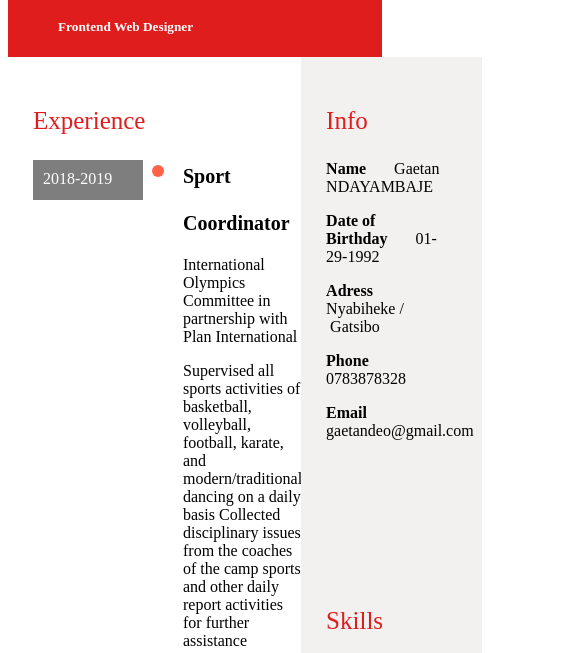
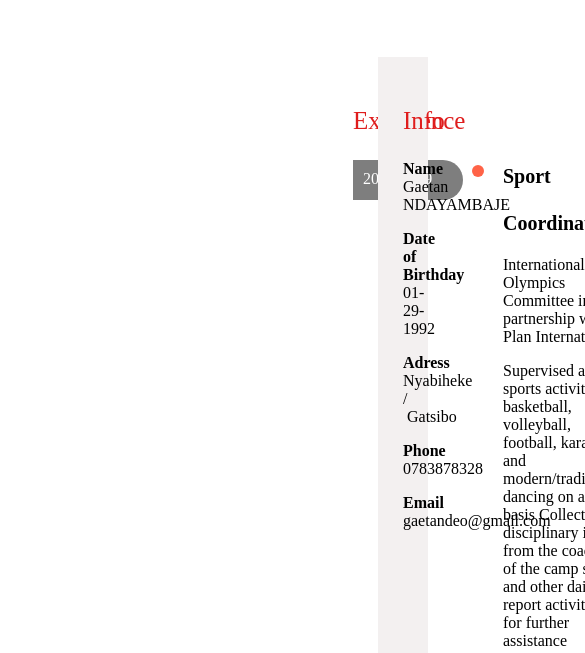
Before and after one commit to GaetanNDAYAMBAJE/my-cv, a plain HTML site: page index.html in a window 390 px wide. Shown: the part 241-894 px from the top of the page, 585 px wide, since content can reach past the window. Drawn offline with Linux system fonts and the light colour scheme.

Commit message:
my change

```diff
--- a/css/style.css
+++ b/css/style.css
@@ -18,19 +18,7 @@
     margin-left: 50px;
     color: white;
 }
-@media only screen and (max-width:800px) {
-    /* For tablets: */
-    .main-container {
-      width: 100%;
-      padding: 0;
-    }
-  }
-  @media only screen and (max-width:500px) {
-    /* For mobile phones: */
-    .main-container {
-      width: 100%;
-    }
-  }
+
 .btn{
     margin-bottom: 70px;
 }
@@ -71,7 +59,8 @@ img{
     height: 20px;
     margin-top: 0px;
     padding: 10px;
-    border-top-right-radius: transfom(30deg);
+    border-top-right-radius: 45px;
+    border-bottom-right-radius: 45px;
 }
 li{
     color: tomato;
```
